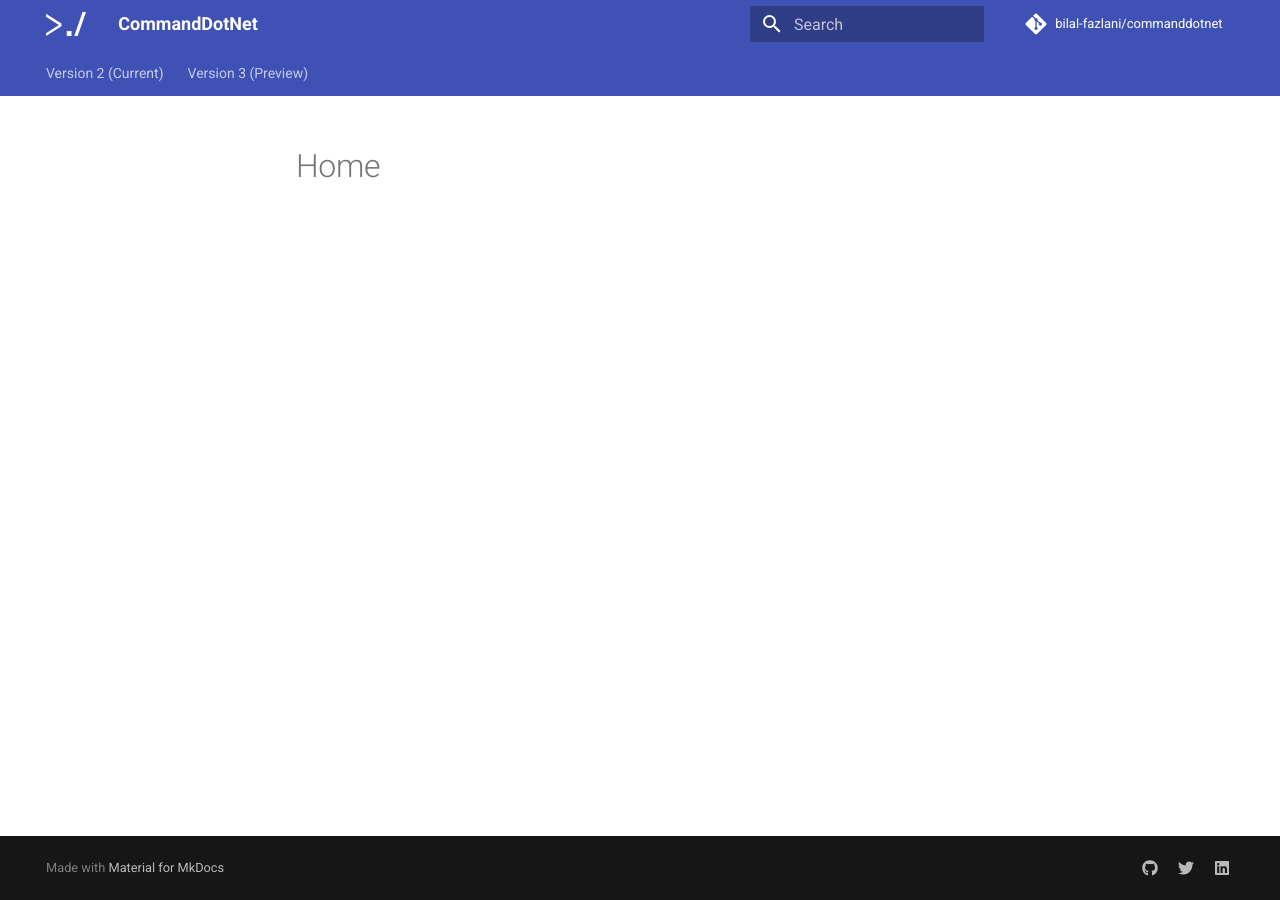
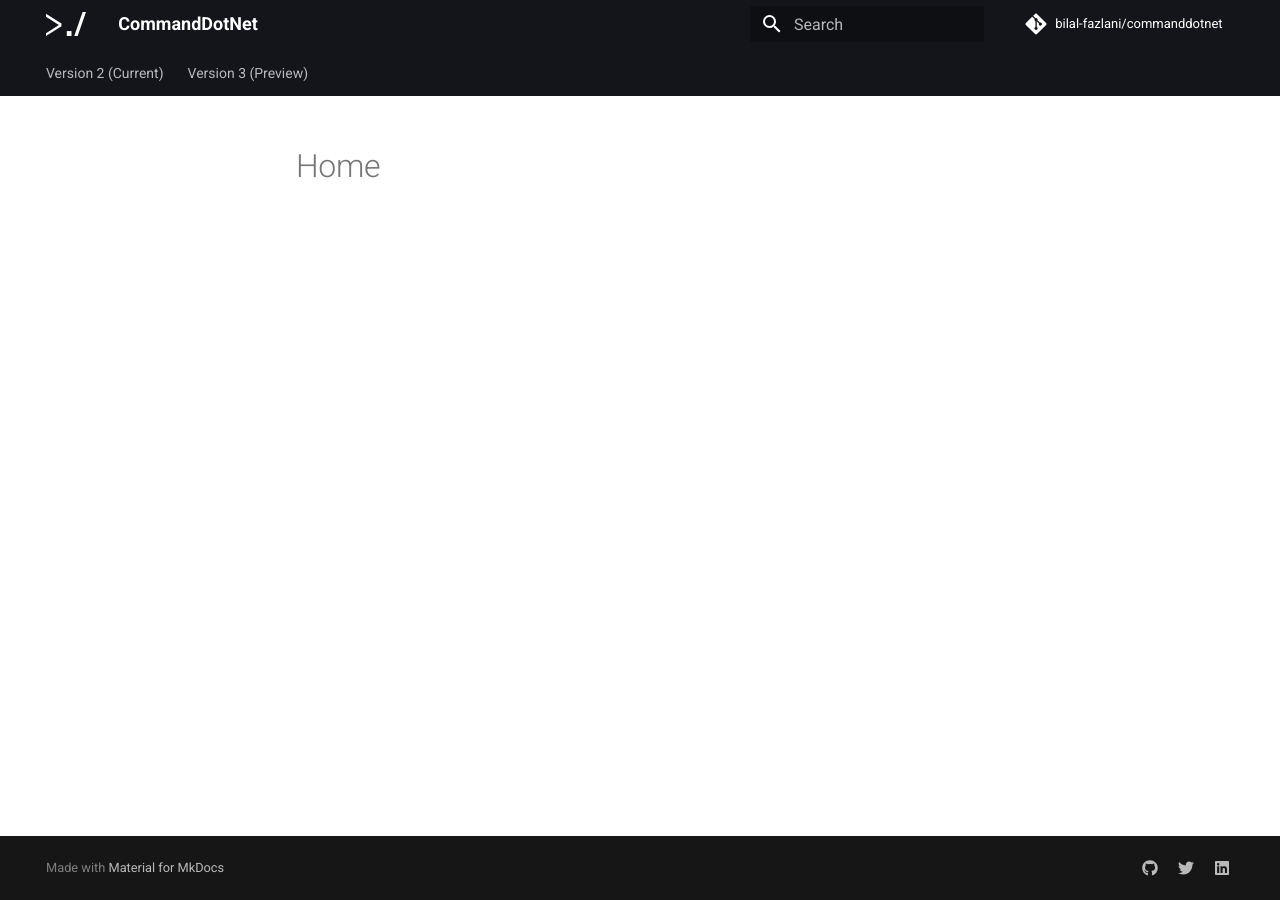
Before and after one commit to bilal-fazlani/commanddotnet, an MkDocs documentation site: the page built from docs/index.md, in a window 1280 px wide. Built offline with MkDocs 1.6.1 and Material for MkDocs 9.7.7, drawn with Linux system fonts in a browser that asks for light colours; comment, search, counter and statistics services are not loaded.

Commit message:
try the new black theme for documentation

```diff
--- a/mkdocs.yml
+++ b/mkdocs.yml
@@ -71,8 +71,8 @@ theme:
   name: 'material'
   favicon: 'img/favicon.ico'
   palette:
-    primary: 'indigo'
-    accent: 'pink'
+    primary: 'black'
+    accent: 'red'
   logo: 'img/small-logo.svg'
 
 google_analytics:
```
